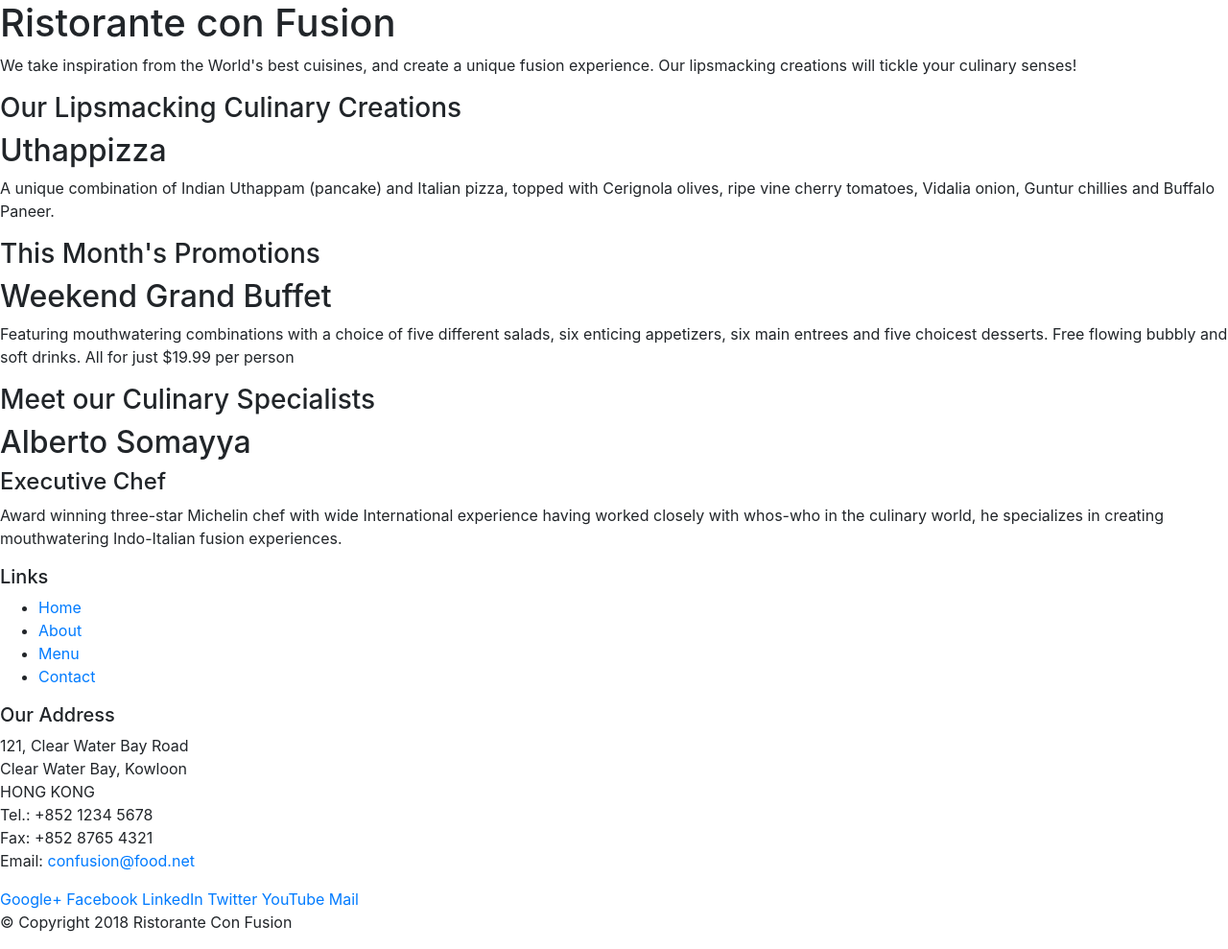
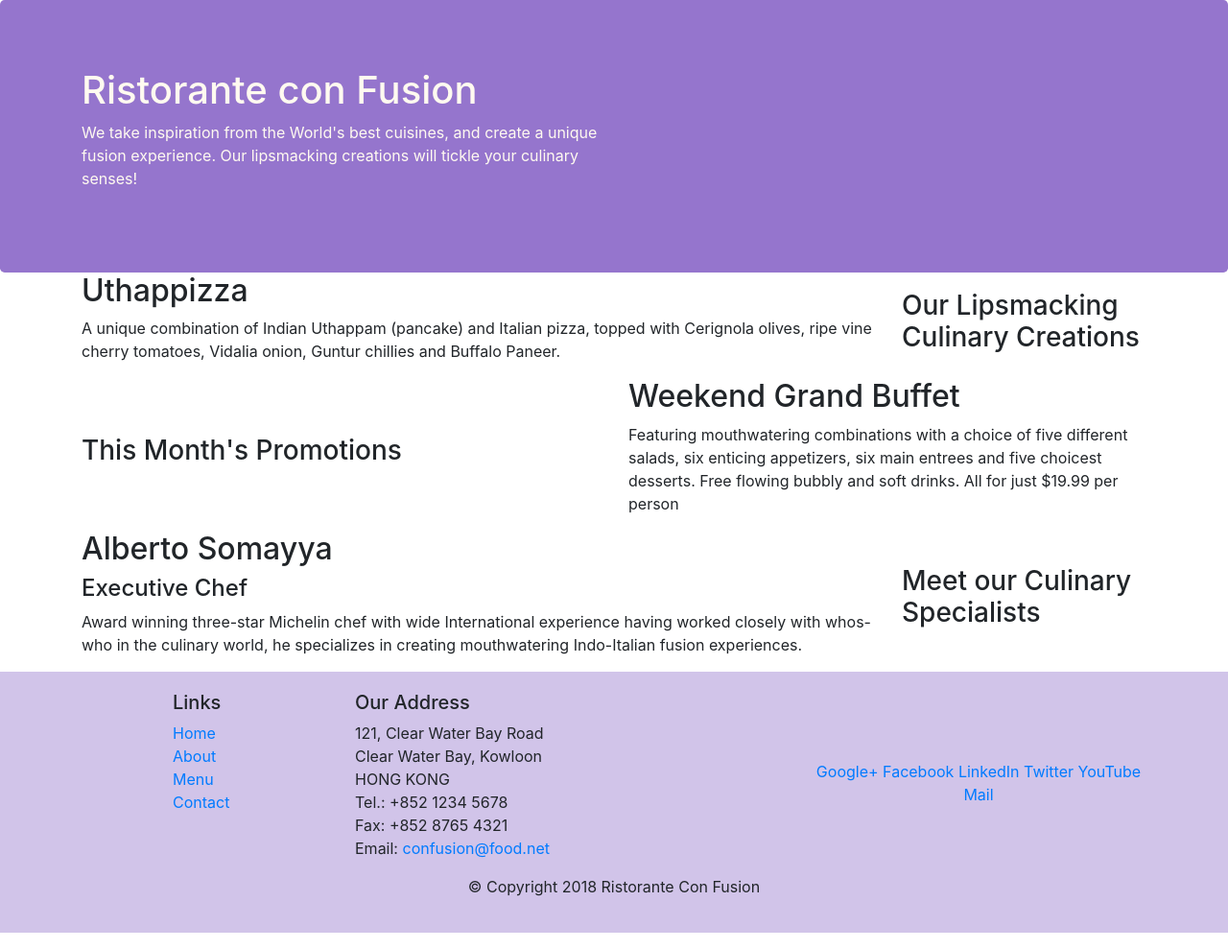
Before and after one commit to Nzone56/Bootstrap, a website: page index.html in a window 1280 px wide. Shown: the whole page at 96% size. Drawn offline with nearby package versions, Linux system fonts and the light colour scheme.

Commit message:
First Assignment

```diff
--- /dev/null
+++ b/css/styles.css
@@ -0,0 +1,30 @@
+.row header {
+    margin: 0px auto;
+    padding: opx auto;
+}
+
+.row-content {
+    margin: 0px auto;
+    padding: 50px 0px 50px 0px;
+    border-bottom: 1px ridge;
+    min-height: 400px;
+}
+
+.footer {
+    background-color: #D1C4E9;
+    margin: 0px auto;
+    padding: 20px 0px 20px 0px;
+}
+
+.jumbotron {
+    padding: 70px 30px 70px 30px;
+    margin: 0px auto;
+    background: #9575CD;
+    color: floralwhite
+}
+
+.address {
+    font-size:  80%;
+    margin: 0px;
+    color: #0f0f0f
+}
--- a/index.html
+++ b/index.html
@@ -8,52 +8,52 @@
 
     <!-- Bootstrap CSS -->
     <link rel="stylesheet" href="node_modules/bootstrap/dist/css/bootstrap.min.css">
-
+    <link rel="stylesheet" href="css/styles.css">
     <title>Ristorante Con Fusion</title>
 </head>
 
 <body>
 
-    <header>
-        <div>
-            <div>
-                <div>
+    <header class="jumbotron">
+        <div class= "container">
+            <div class= "row row header">
+                <div class= "col-12 col-sm-6">
                     <h1>Ristorante con Fusion</h1>
                     <p>We take inspiration from the World's best cuisines, and create a unique fusion experience. Our lipsmacking creations will tickle your culinary senses!</p>
                 </div>
-                <div>
+                <div class= "col-12 col-sm">
                 </div>
             </div>
         </div>
     </header>
 
-    <div>
-        <div>
-            <div>
+    <div class= "container">
+        <div class= "row row content align-items-center">
+            <div class= "col-12 order-sm-last col-sm-4 col-md-3">
                 <h3>Our Lipsmacking Culinary Creations</h3>
             </div>
-            <div>
+            <div class= "col col-sm order-sm-first col-md">
                 <h2>Uthappizza</h2>
                 <p>A unique combination of Indian Uthappam (pancake) and Italian pizza, topped with Cerignola olives, ripe vine cherry tomatoes, Vidalia onion, Guntur chillies and Buffalo Paneer.</p>
             </div>
         </div>
 
 
-        <div>
-            <div>
+        <div class= "row row content align-items-center">
+            <div class= "col-12 col-sm-6">
                 <h3>This Month's Promotions</h3>
             </div>
-            <div>
+            <div class= "col col-sm col-md">
                 <h2>Weekend Grand Buffet</h2>
                 <p>Featuring mouthwatering combinations with a choice of five different salads, six enticing appetizers, six main entrees and five choicest desserts. Free flowing bubbly and soft drinks. All for just $19.99 per person </p>
             </div>
         </div>
 
-        <div>
-            <div>
+        <div class= "row row content align-items-center">
+            <div class= "col-12 order-sm-last col-sm-4 col-md-3">
                 <h3>Meet our Culinary Specialists</h3>
             </div>
-            <div>
+            <div class ="col col-sm order-sm-first col-md">
                 <h2>Alberto Somayya</h2>
                 <h4>Executive Chef</h4>
                 <p>Award winning three-star Michelin chef with wide International experience having worked closely with whos-who in the culinary world, he specializes in creating mouthwatering Indo-Italian fusion experiences. </p>
@@ -61,19 +61,19 @@
         </div>
     </div>
 
-    <footer>
-        <div>
-            <div>
-                <div>
+    <footer class="footer">
+        <div class= "container">
+            <div class= "row">
+                <div class="col-4 offset-1 col-sm-2">
                     <h5>Links</h5>
-                    <ul>
+                    <ul class = "list-unstyled">
                         <li><a href="#">Home</a></li>
                         <li><a href="#">About</a></li>
                         <li><a href="#">Menu</a></li>
                         <li><a href="#">Contact</a></li>
                     </ul>
                 </div>
-                <div>
+                <div class="col-7 col-sm-5">
                     <h5>Our Address</h5>
                     <address>
 		              121, Clear Water Bay Road<br>
@@ -84,8 +84,8 @@
 		              Email: <a href="mailto:confusion@food.net">confusion@food.net</a>
 		           </address>
                 </div>
-                <div>
-                    <div>
+                <div class="col-12 col-sm-4 align-self-center">
+                    <div class="text-center">
                         <a href="http://google.com/+">Google+</a>
                         <a href="http://www.facebook.com/profile.php?id=">Facebook</a>
                         <a href="http://www.linkedin.com/in/">LinkedIn</a>
@@ -95,8 +95,8 @@
                     </div>
                 </div>
            </div>
-           <div>
-                <div>
+           <div class= "row justify-content-center">
+                <div class="col-auto">
                     <p>© Copyright 2018 Ristorante Con Fusion</p>
                 </div>
            </div>
```
Also changed, not shown: aboutus.html (added, +112 -0 lines), 1 other file.
